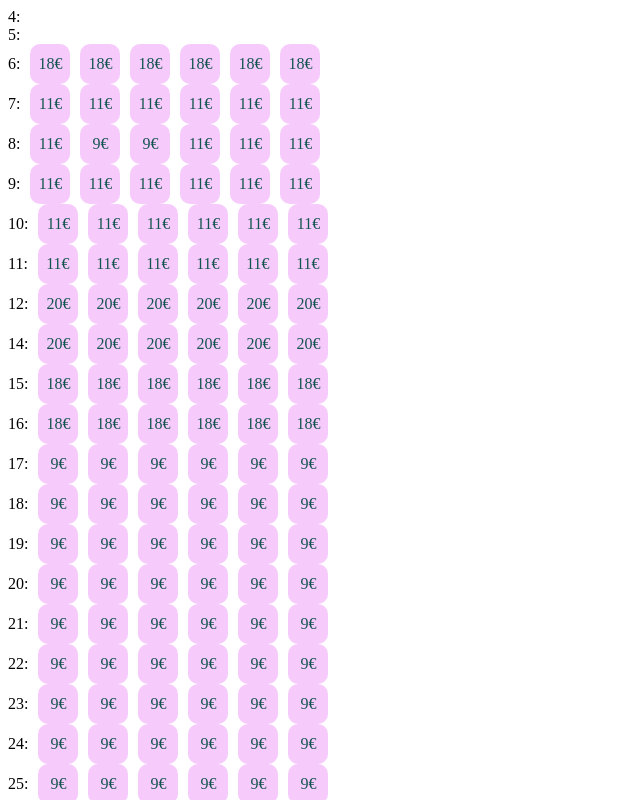
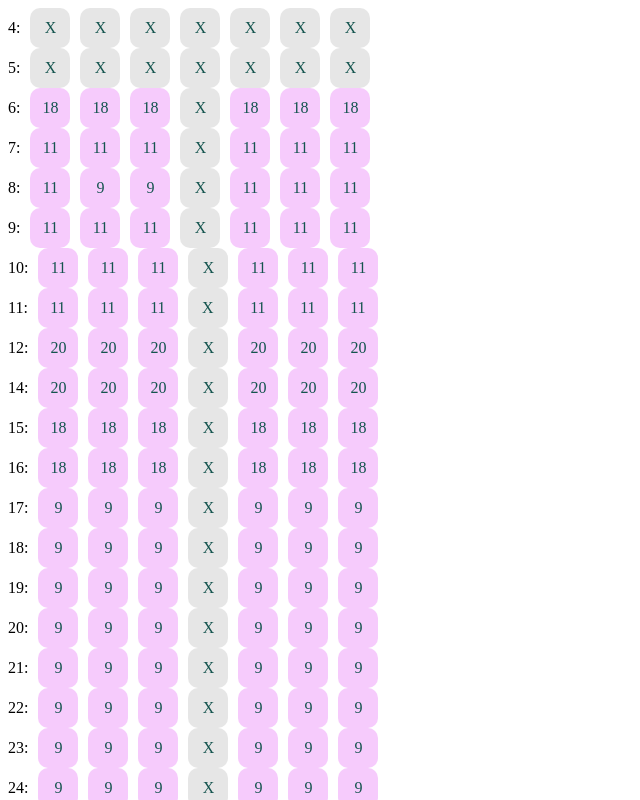
Before and after one commit to ddfilipov/plane-seats, a Next.js app: page / in a window 1280 px wide. Shown: the top 800 px of the page, without its empty margins (0-640 px from the left). Built offline with nearby package versions, Linux system fonts and the light colour scheme.

Commit message:
empty seats have a different color

```diff
--- a/src/components/atoms/Seat.tsx
+++ b/src/components/atoms/Seat.tsx
@@ -6,20 +6,33 @@ import { ISeat } from "../../types/IPlaneSeats";
 
 interface SeatProps extends ISeat {}
 
-const Container = styled.div`
+interface IAvailableSeat {
+    isSeatAvailable: boolean;
+}
+
+const SeatWrapper = styled.div<IAvailableSeat>`
     display: flex;
     flex-direction: column;
     justify-content: center;
     align-items: center;
-    background-color: #f6cbfc;
+    background-color: ${(props) => (props.isSeatAvailable ? "#f6cbfc" : "#E6E6E6")};
     border-radius: 10px;
     width: 40px;
     height: 40px;
     color: #14544e;
 `;
+const AilseWrapper = styled.div`
+    display: flex;
+    flex-direction: column;
+    justify-content: center;
+    align-items: center;
+    width: 40px;
+    height: 40px;
+`;
 
 const Seat: FC<SeatProps> = ({ characteristics, price, seatKey: key, seatLetter, ailse }) => {
-    return price ? <Container>{`${price?.amount}€`}</Container> : null;
+    const seatPrice = price ? price.amount.toString() : "X";
+    return <SeatWrapper isSeatAvailable={price ? true : false}>{`${seatPrice}`}</SeatWrapper>;
 };
 
 export default Seat;
```
